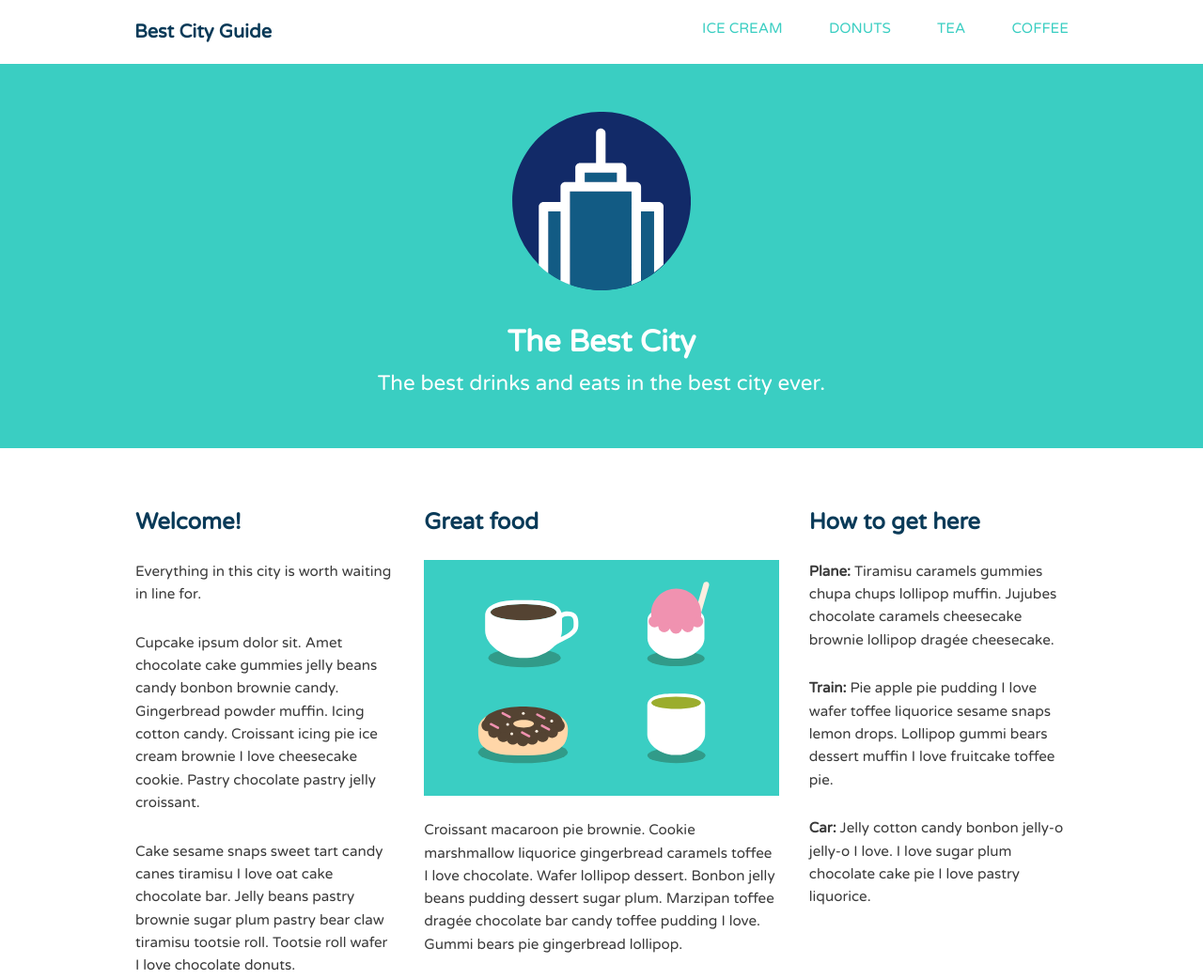
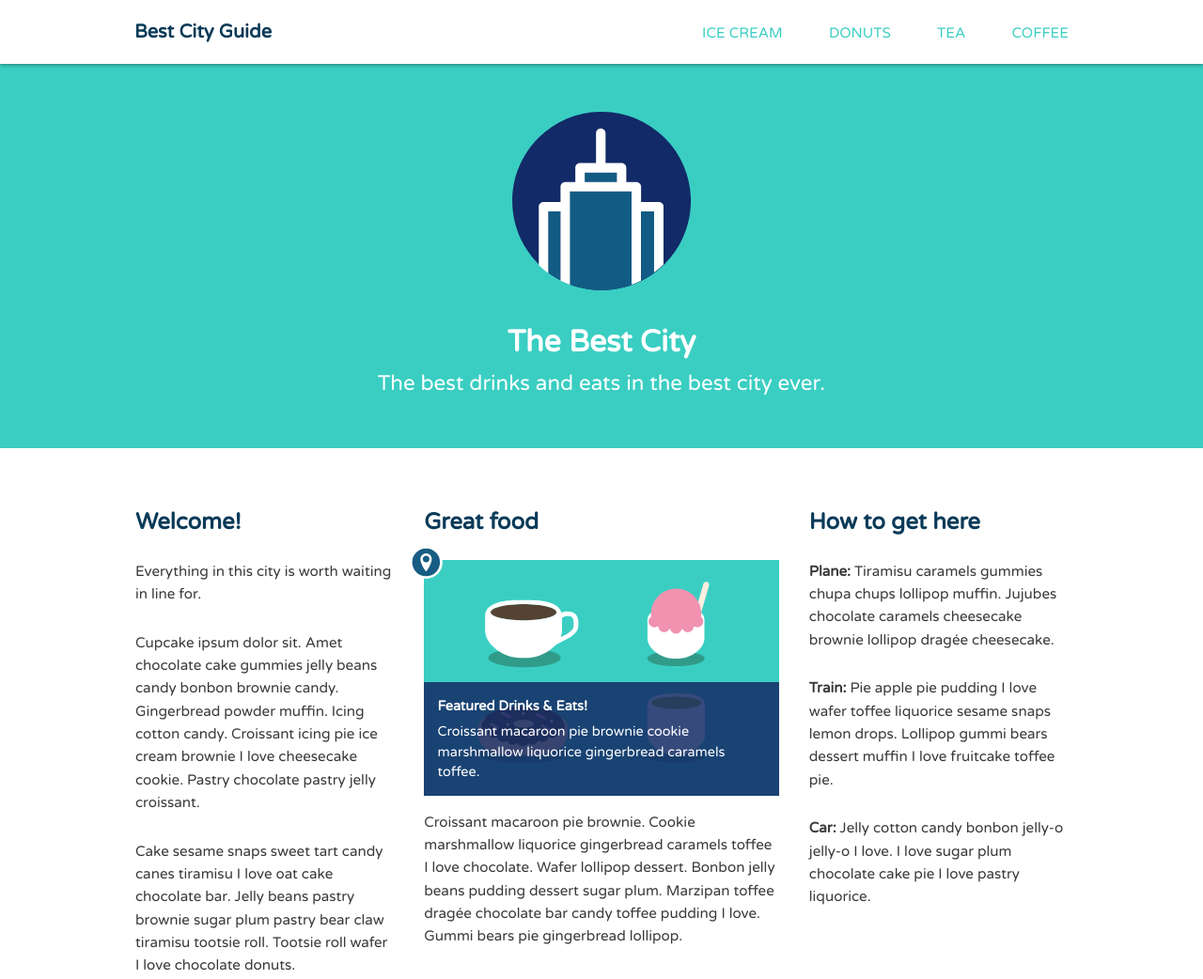
Before and after one commit to Drew-Stokes/best_City_2020, a plain HTML site: page index.html in a window 1280 px wide. Shown: the top 1042 px of the page at 94% size. Drawn offline with Linux system fonts and the light colour scheme.

Commit message:
Fixed Nav Bar using relitive and fixed positioning

```diff
--- a/css/style.css
+++ b/css/style.css
@@ -1,7 +1,3 @@
-/*
-  If you get stuck, feel free to watch the follow-up videos where I'll show you one solution
-*/
-
 /* =================================
   Base Element Styles
 ==================================== */
@@ -28,8 +24,13 @@ a {
 }
 
 h2,
-h3 {
+h3,
+h4 {
 	margin-top: 0;
+}
+
+h4 {
+	margin-bottom: .4em;
 }
 
 a {
@@ -38,6 +39,23 @@ a {
 
 img {
 	max-width: 100%;
+}
+
+figure {
+	margin: 0;
+	line-height: 0;
+	position: relative;
+}
+
+figcaption {
+	font-size: .9em;
+	line-height: 1.5;
+	color: #fff;
+	padding: 1em;
+	background: rgba(19,43,102, .85);
+	position: absolute;
+	bottom: 0;
+	width: 100%;
 }
 
 /* =================================
@@ -51,10 +69,14 @@ img {
 	margin: 0;
 }
 
+.main-nav {
+	margin-top: 5px;
+}
+
 	.name a,
 	.main-nav a {
+		display: block;
 		text-align: center;
-	display: block;
 		padding: 10px 15px;
 	}
 
@@ -69,6 +91,7 @@ img {
 	}
 
 /* ---- Layout Containers ---- */
+
 .main-header {
 	padding-top: .5em;
 	padding-bottom: .5em;
@@ -106,14 +129,22 @@ img {
 .headline {
 	margin-bottom: 0;
 }
+
+.icon-location {
+	width: 35px;
+	position: absolute;
+	top: -15px;
+	left: -15px;
+}
 /* =================================
   Media Queries
 ==================================== */
 
 @media (min-width: 769px) {
+
 	.container {
 		width: 90%;
-		margin: auto;
+		margin: 0 auto;
 	}
 
 	.name,
@@ -125,6 +156,7 @@ img {
 	.secondary {
 		width: 50%;
 	}
+
 	.main-nav {
 		float: right;
 	}
@@ -137,6 +169,7 @@ img {
 	.tagline {
 		font-size: 1.4em;
 	}
+
 	/* ---- Float clearfix ---- */
 
 	.clearfix::after {
@@ -148,6 +181,17 @@ img {
 }
 
 @media (min-width: 1025px) {
+	body {
+		padding-top: 68px;
+	}
+	.main-header {
+		position: fixed;
+		background: #fff;
+		box-shadow: 0 1px 4px rgba(0,0,0,.4);
+		width: 100%;
+		top: 0;
+		z-index: 10;
+	}
 	.container {
 		width: 80%;
 		max-width: 1150px;
@@ -161,4 +205,5 @@ img {
 	.tertiary {
 		width: 30%;
 	}
+
 }
--- a/index.html
+++ b/index.html
@@ -9,8 +9,8 @@
 </head>
 <body>
 
-	<header class="main-header clearfix">
-        <div class="container">
+	<header class="main-header">
+		<div class="container clearfix">
 			<h1 class="name"><a href="#">Best City Guide</a></h1>
 			<ul class="main-nav">
 				<li><a href="#">ice cream</a></li>
@@ -28,6 +28,7 @@
 	</div><!--/.banner-->
 
 	<div class="container clearfix">
+
 		<div class="secondary col">
 			<h2>Welcome!</h2>
 			<p>Everything in this city is worth waiting in line for.</p>
@@ -37,7 +38,16 @@
 
 		<div class="primary col">
 			<h2>Great food</h2>
+
+			<figure>
+                <img class="icon-location" src="img/location.svg"alt="Laocation">
 				<img class="feat-img" src="img/treats.svg" alt="Drinks and eats">
+				<figcaption>
+					<h4>Featured Drinks &amp; Eats!</h4>
+					Croissant macaroon pie brownie cookie marshmallow liquorice gingerbread caramels toffee.
+				</figcaption>
+			</figure>
+
 			<p>Croissant macaroon pie brownie. Cookie marshmallow liquorice gingerbread caramels toffee I love chocolate. Wafer lollipop dessert. Bonbon jelly beans pudding dessert sugar plum. Marzipan toffee drag&#233;e chocolate bar candy toffee pudding I love. Gummi bears pie gingerbread lollipop.</p>
 		</div><!--/.primary-->
 
@@ -47,8 +57,10 @@
 			<p><strong>Train: </strong>Pie apple pie pudding I love wafer toffee liquorice sesame snaps lemon drops. Lollipop gummi bears dessert muffin I love fruitcake toffee pie.</p>
 			<p><strong>Car: </strong>Jelly cotton candy bonbon jelly-o jelly-o I love. I love sugar plum chocolate cake pie I love pastry liquorice.</p>
 		</div><!--/.tertiary-->
-    </div>
-	<footer class="main-footer clearfix">
+
+	</div><!--/.container-->
+
+	<footer class="main-footer">
 		<span>&copy;2015 Residents of The Best City Ever.</span>
 	</footer>
 
```
Also changed, not shown: img/location.svg (added). Lines whose indentation alone changed are shown as unchanged.
